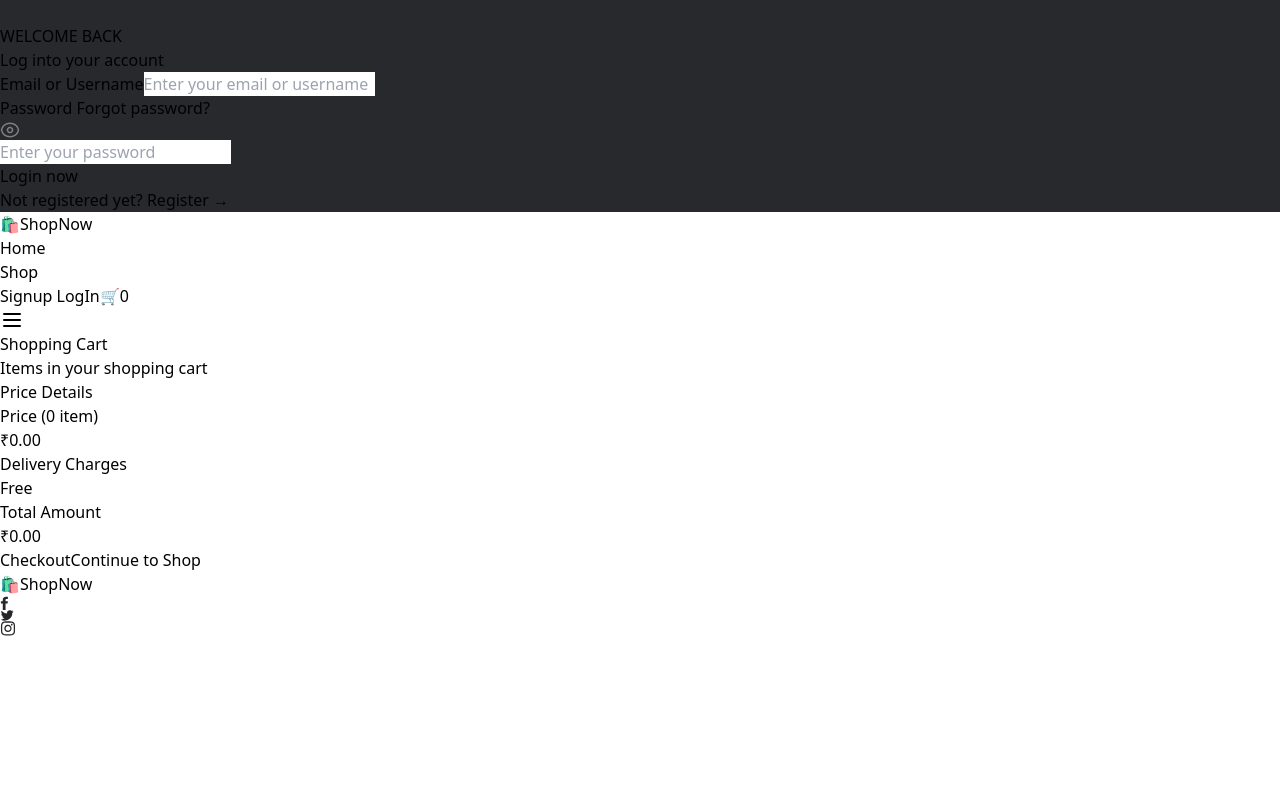
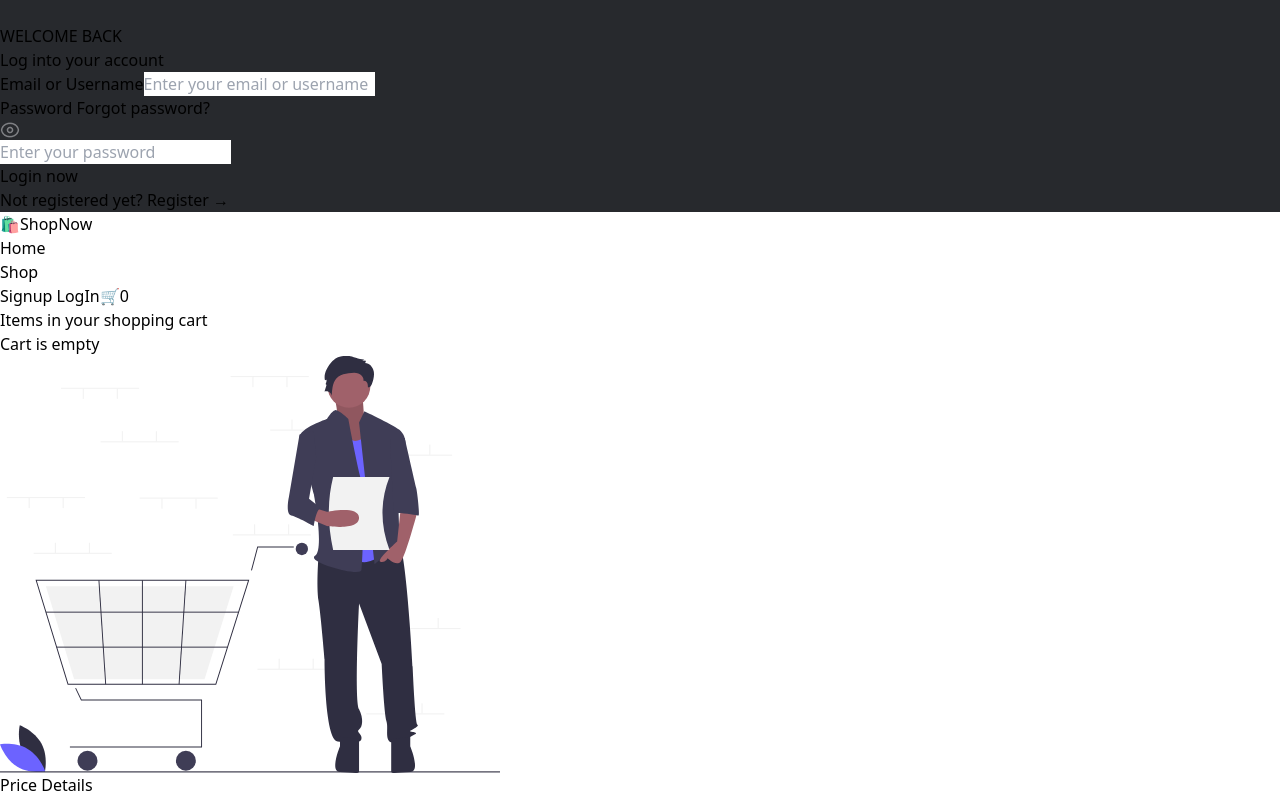
Before and after one commit to srmahour/reactEshop, a React app: page /cart in a window 1280 px wide. Shown: the top 800 px of the page. Built offline with nearby package versions, Linux system fonts and the light colour scheme; the HTML template or start-up script is replaced by a standard one.

Commit message:
header, register responisve issue fixed and empty cart image

```diff
--- a/src/components/Header/Header.jsx
+++ b/src/components/Header/Header.jsx
@@ -44,13 +44,13 @@ export default function Header(){
                     <div className="hidden grow items-start lg:flex">
                         <Navigation/>
                     </div>
-                    <div className="hidden space-x-2 lg:flex items-center" >
+                    <div className="space-x-2 flex items-center" >
                         {token == null ? <><Link to={'/register'} className="rounded-md border border-solid border-black bg-transparent px-3 py-2 text-sm font-semibold text-black hover:bg-black/10 focus-visible:outline focus-visible:outline-2 focus-visible:outline-offset-2 focus-visible:outline-black">Signup</Link> <Button name="LogIn" modalAction={loginAction}/></> : <UserChip username={user} action={logout}/>}
                         <CartIcon/>
                     </div>
-                    <div className="lg:hidden">
+                    {/* <div className="lg:hidden">
                         <BurgerIcon/>
-                    </div>
+                    </div> */}
                 </div>
             </header>
         </>
--- a/src/pages/Cart.jsx
+++ b/src/pages/Cart.jsx
@@ -2,6 +2,7 @@ import { useSelector, useDispatch } from "react-redux"
 import { removeProduct, increaseQuant, decreaseQuant } from "../store/cartSlice";
 import { Link } from "react-router-dom";
 import {loadStripe} from '@stripe/stripe-js';
+import empty_cart from '../assets/empty_cart.svg'
 
 export default function Cart(){
     const products = useSelector((store) => store.cart.products);
@@ -50,6 +51,8 @@ export default function Cart(){
             sessionId:session.id
         });
 
+        console.log(result)
+
         if(result.error){
             console.log(result.error);
         }
@@ -59,15 +62,17 @@ export default function Cart(){
     return(
         <div className="mx-auto max-w-7xl px-2 lg:px-0">
             <div className="mx-auto max-w-2xl py-8 lg:max-w-7xl">
-                <h1 className="text-3xl font-bold tracking-tight text-gray-900 sm:text-4xl">
-                    Shopping Cart
-                </h1>
+
                 <form className="mt-12 lg:grid lg:grid-cols-12 lg:items-start lg:gap-x-12 xl:gap-x-16">
                     <section aria-labelledby="cart-heading" className="rounded-lg bg-white lg:col-span-8">
                         <h2 id="cart-heading" className="sr-only">
                             Items in your shopping cart
                         </h2>
-                        <ul role="list" className="divide-y divide-gray-200">
+                        {console.log(products.length)}
+                        {console.log(products.length > 0)}
+
+                        {(products.length > 0) ? (
+                            <ul role="list" className="divide-y divide-gray-200">
                             {products && products.map(({id,image,price,quantity,title}) => (
                                 <div key={id}>
                                     <li className="flex py-6 sm:py-6 ">
@@ -130,6 +135,14 @@ export default function Cart(){
                             ))}
 
                         </ul>
+                        ) : (
+                            <>  <h4 className="text-3xl">Cart is empty</h4>
+                                <img src={empty_cart} alt="empty cart" height={500} width={500} className="max-w-full" />
+                            </>
+                        )}
+
+
+
                     </section>
                     {/* Order summary */}
                     <section
--- a/src/pages/Register.jsx
+++ b/src/pages/Register.jsx
@@ -26,16 +26,12 @@ export default function Register(){
    }, [response])
 
 
-   console.log('render')
-
-
-
     return(
-        <div className="container mx-auto lg:max-w-5xl relative">
+        <div className="container mx-auto lg:max-w-5xl relative px-3">
             <h1 className="text-center text-2xl my-8 font-bold">User Register</h1>
             <form onSubmit={handleSubmit(onSubmit)}>
-                <div className="flex gap-5 p-5 bg-zinc-800">
-                    <div className="w-1/2">
+                <div className="block sm:flex gap-5 p-5 bg-zinc-800">
+                    <div className="sm:w-1/2">
                         <div className="mb-4">
                             <label className="block text-sm leading-[17px] text-primary-100 font-normal w-full text-zinc-200">First name</label>
                             <input type="text" {...register("firstname", {required: 'This field is required', minLength:{value:3, message:'Please write a valid first name'}, pattern: { value:/^[A-Za-z]+$/, message:'Please write only alphabet.'}, })} className="mt-[10px] block text-primary-200 px-3 text-base leading-[19px] w-full rounded border-primary-400 border-solid border-[1.5px] h-[43px] font-normal bg-primary-500 placeholder:text-primary-200 focus-visible:shadow-none"/>
@@ -67,7 +63,7 @@ export default function Register(){
                         {success ? <SuccessAlert text={'Registered'}/> : ''}
                         {error ? <ErrorAlert /> : ''}
                     </div>
-                    <div className="w-1/2">
+                    <div className="sm:w-1/2">
                         <div className="mb-4">
                             <label className="block text-sm leading-[17px] text-primary-100 font-normal w-full text-zinc-200">Flate/House Number</label>
                             <input type="text" {...register("flatnumber", {required: 'This field is required'})} className="mt-[10px] block text-primary-200 px-3 text-base leading-[19px] w-full rounded border-primary-400 border-solid border-[1.5px] h-[43px] font-normal bg-primary-500 placeholder:text-primary-200 focus-visible:shadow-none"/>
--- a/src/pages/Success.jsx
+++ b/src/pages/Success.jsx
@@ -1,7 +1,23 @@
-import { Link } from "react-router-dom";
+import { useEffect, useState } from "react";
+import { Link, useSearchParams } from "react-router-dom";
+import { clearCart } from "../store/cartSlice";
+import { useDispatch } from "react-redux";
+
+export default function Success(){
+    const [newSessionId, setNewSessionId] = useState('')
+    const [searchParams] = useSearchParams();
+    const session_id = searchParams.get("session_id");
+
+    const dispatch =  useDispatch()
+
+    useEffect(() => {
+        setNewSessionId(session_id)
+    })
+    useEffect(() =>{
+        dispatch(clearCart())
+    },[newSessionId])
 
 
-export default function Success(){
     return(
         <div className="text-center py-20 px-4 sm:px-6 lg:px-8">
             <div className="bg-teal-50 border-2 border-teal-500 rounded-lg p-4 dark:bg-teal-800/30 m-auto w-72" role="alert">
```
